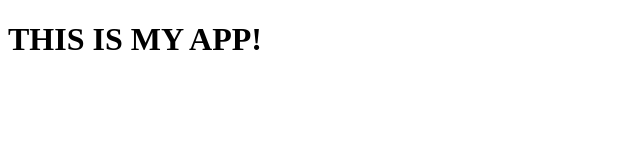
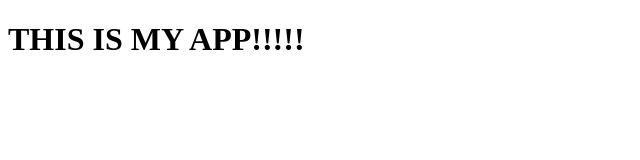
Before and after one commit to gofeigsson/testerforgunnar, a plain HTML site: page index.html in a window 1280 px wide. Shown: the full height of the page, 0-640 px from the left. Drawn offline with Linux system fonts and the light colour scheme.

Commit message:
js file modded by Gunnar

```diff
--- a/app.js
+++ b/app.js
@@ -0,0 +1 @@
+console.log('Console GUnnar');
--- a/index.html
+++ b/index.html
@@ -7,6 +7,6 @@
     <title>Document</title>
 </head>
 <body>
-    <h1>THIS IS MY APP!</h1>
+    <h1>THIS IS MY APP!!!!!</h1>
 </body>
 </html>
```
